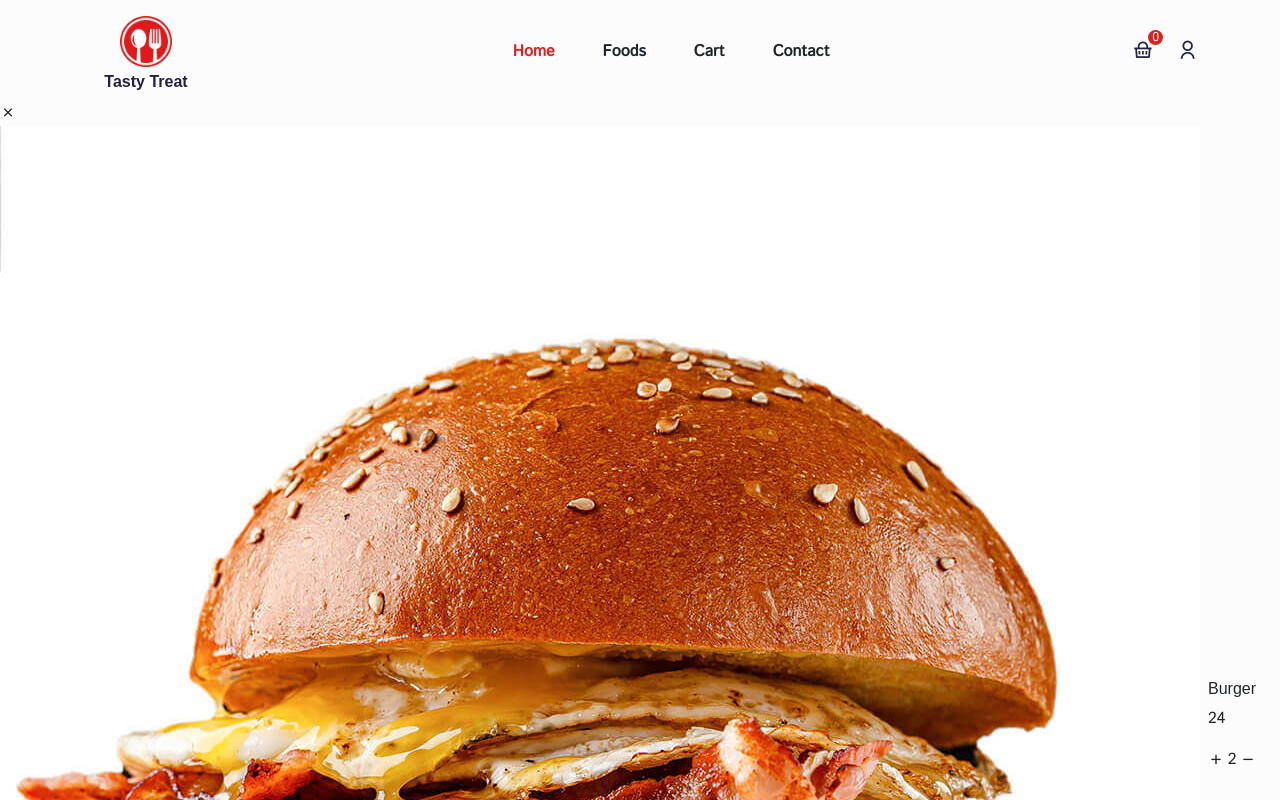
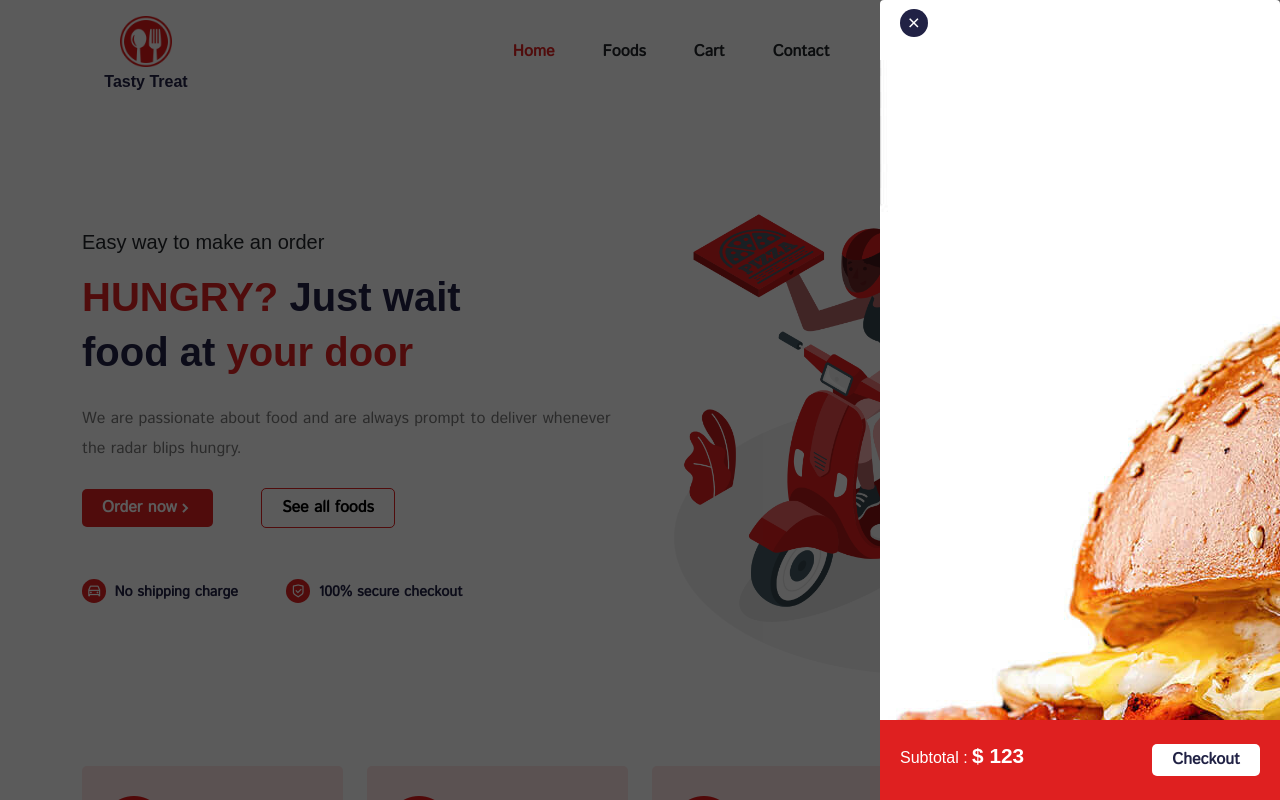
Before and after one commit to mdraselmiah95/tasty-treat-app, a React (Create React App) app: page /home in a window 1280 px wide. Shown: the top 800 px of the page. Built offline with nearby package versions, Linux system fonts and the light colour scheme; a web font is replaced by a local one.

Commit message:
WIP on Tasty Treat cart part

```diff
--- a/src/styles/shopping-cart.css
+++ b/src/styles/shopping-cart.css
@@ -0,0 +1,72 @@
+.cart__container {
+  position: fixed;
+  top: 0;
+  left: 0;
+  width: 100%;
+  height: 100%;
+  background: rgba(0, 0, 0, 0.639);
+  z-index: 99999;
+}
+
+.cart {
+  position: absolute;
+  top: 0;
+  right: 0;
+  width: 400px;
+  height: 100%;
+  background: #fff;
+  z-index: 999999;
+}
+
+.cart__close {
+  width: 100%;
+  height: 60px;
+
+  padding: 10px 20px;
+}
+
+.cart__close span i {
+  font-size: 1.1rem;
+  background: #212245;
+  padding: 5px;
+  border-radius: 50%;
+  color: #fff;
+  cursor: pointer;
+}
+.cart__item-list {
+  height: calc(100vh - 140px);
+  overflow-y: scroll;
+}
+
+.cart__bottom {
+  position: absolute;
+  bottom: 0;
+  left: 0;
+  padding: 5px 20px;
+  width: 100%;
+  height: 80px;
+  background: #df2020;
+}
+
+.cart__bottom h6 {
+  font-size: 1rem;
+  color: #fff;
+}
+
+.cart__bottom h6 span {
+  font-size: 1.3rem;
+  font-weight: 600;
+}
+
+.cart__bottom button {
+  border: none;
+  padding: 4px 20px;
+  border-radius: 5px;
+  background: #fff;
+  color: #212245;
+}
+
+.cart__bottom button a {
+  color: #212245;
+  font-weight: 600;
+}
```
